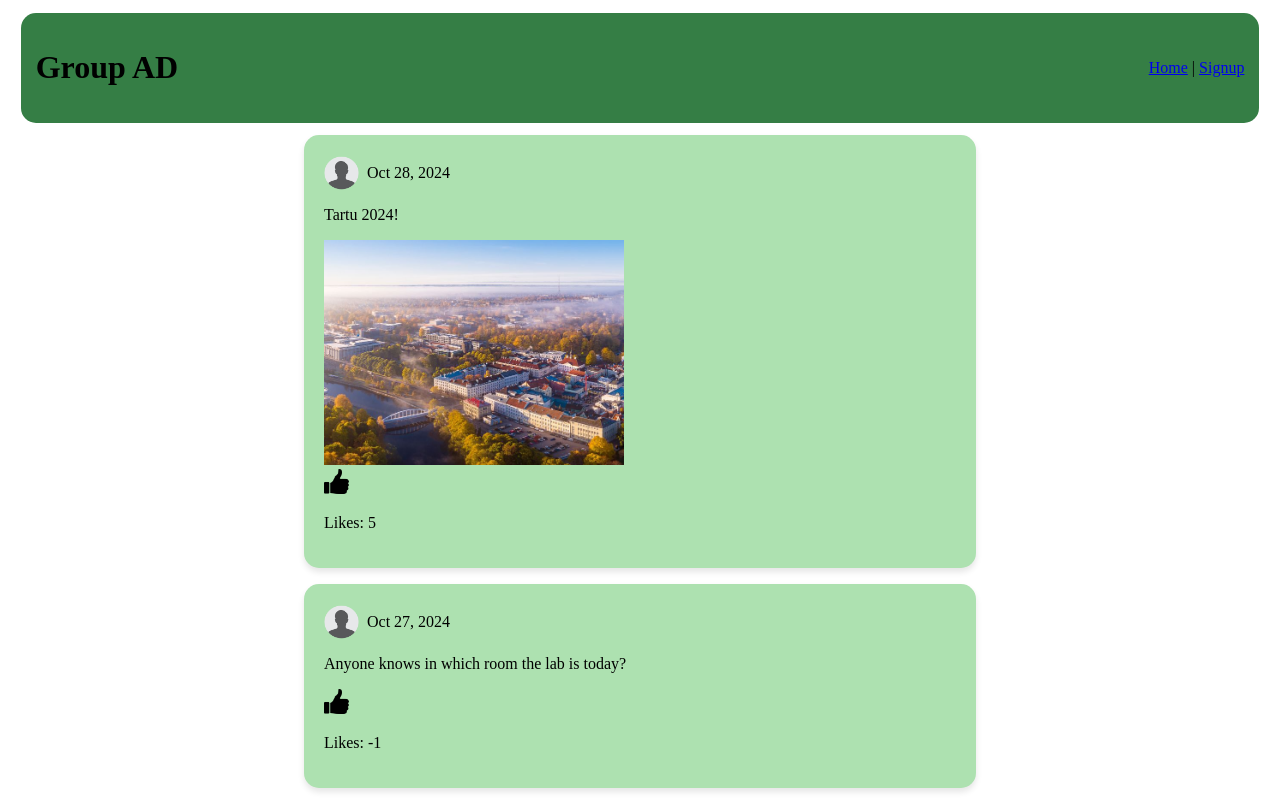
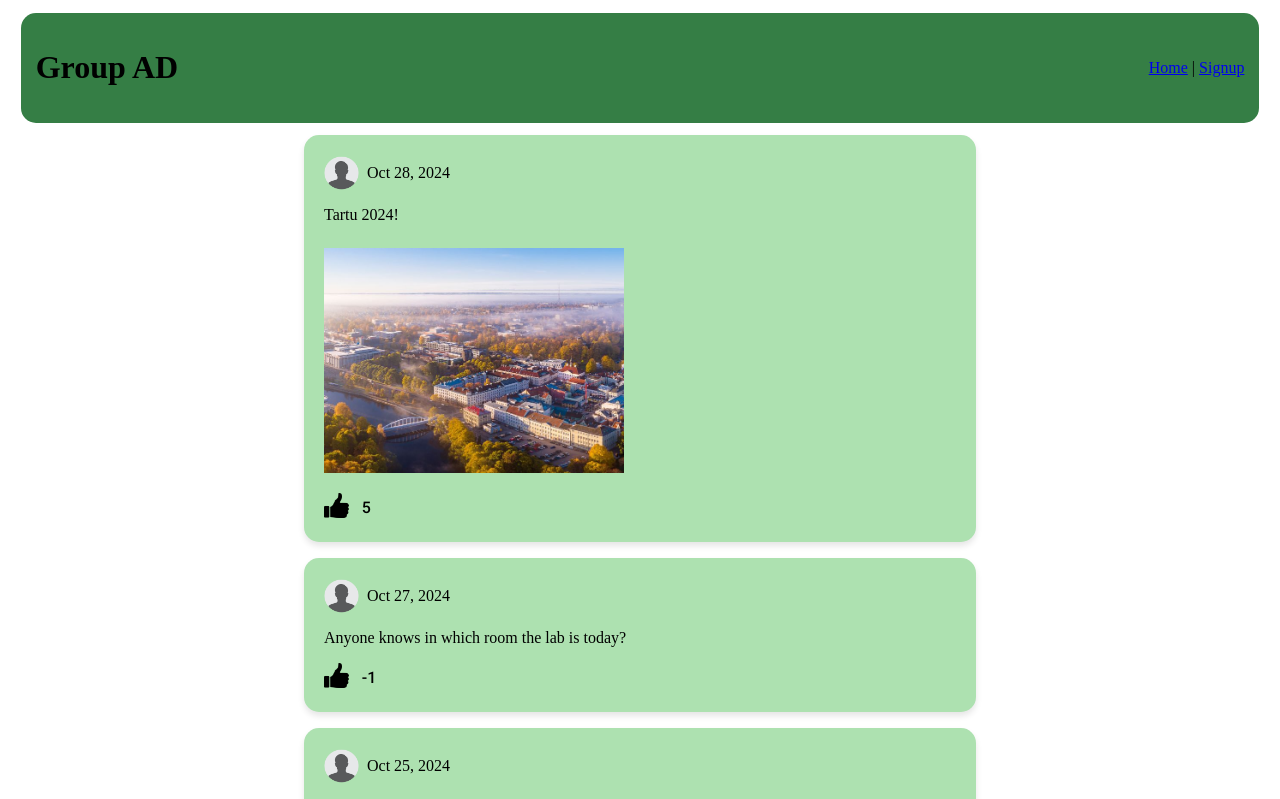
Before and after one commit to UQUKO/WAD_homework3, a Vue app: page / in a window 1280 px wide. Shown: the top 799 px of the page. Built offline with nearby package versions, Linux system fonts and the light colour scheme.

Commit message:
Add a working like button to the posts.

```diff
--- a/src/App.vue
+++ b/src/App.vue
@@ -33,7 +33,6 @@ export default {
   align-items: center;
   gap: 1em;
   padding: 2em;
-  /*background-color: #9e9e9e; /* figure 1 on kasutatud seda bg colorit aga kole on imo.*/
   background-color: cornsilk;
 }
 </style>
--- a/src/components/PostComponent.vue
+++ b/src/components/PostComponent.vue
@@ -10,22 +10,23 @@
     <p v-html="formattedText"></p>
 
     <!-- Post Image -->
-    <img v-if="post.postImage" :src="post.postImage" alt="Couldn't load image" width="300" />
+    <img v-if="post.postImage" :src="post.postImage" alt="Couldn't load image" width="300" class="postImg"/>
 
     <!-- Like Button -->
-    <div class="like">
-      <img src="@/assets/youtube-like-button-png-11.png" alt="Like" width="25" height="25" />
+    <div class="likes-container">
+      <div class="like" @click="toggleLike">
+        <img :src="likeButtonImage" alt="Like" width="25" height="25" />
       </div>
 
       <!-- Post Likes -->
       <div class="post-likes">
-      <p>Likes: {{ post.postLikes }}</p>
+        <p>{{ likeAmount }}</p>
+      </div>
     </div>
   </div>
 </template>
 
 <script>
-
 export default {
   name: "PostComponent",
   props: {
@@ -45,12 +46,36 @@ export default {
     formattedText() {
       return this.post.postText.replace(/\n/g, "<br>");
     },
+    likeButtonImage() {
+      return this.isLiked
+        ? require('@/assets/youtube-like-button-png-12.png')
+        : require('@/assets/youtube-like-button-png-11.png');
+    }
+  },
+  data() {
+    return {
+      isLiked: false,
+      likeAmount: this.post.postLikes,
+    };
+  },
+  methods: {
+    toggleLike() {
+      if (this.isLiked) {
+        this.likeAmount -= 1;
+      } else {
+        this.likeAmount += 1;
+      }
+      this.isLiked = !this.isLiked;
+    },
   },
 };
 </script>
 
 <style scoped>
-.post{
+@import url('https://fonts.googleapis.com/css2?family=Roboto:wght@500&display=swap');
+
+
+.post {
   border: 1px;
   padding: 20px;
   background-color: rgb(173, 225, 176);
@@ -58,6 +83,10 @@ export default {
   box-shadow: 0 4px 6px rgba(0, 0, 0, 0.1);
   width: 50%;
   align-content: center;
+}
+
+.postImg {
+  margin: 0.5em 0em 1em 0em;
 }
 
 header {
@@ -74,4 +103,15 @@ header img {
 .like img {
   cursor: pointer;
 }
+
+.post-likes p {
+  font-family: 'Roboto', sans-serif;
+  margin: 0;
+}
+
+.likes-container {
+  display: flex;
+  align-items: center;
+  gap: 0.8em;
+}
 </style>
```
Also changed, not shown: src/assets/youtube-like-button-png-12.png (added). Lines whose indentation alone changed are shown as unchanged.
